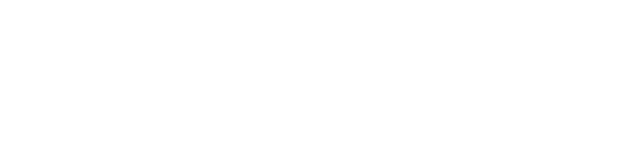
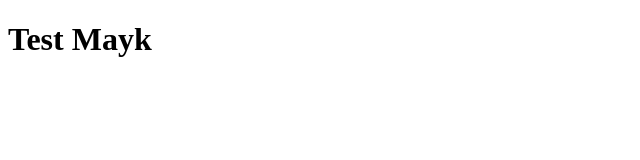
Before and after one commit to Mayksi06/softwaresecurity, a plain HTML site: page index.html in a window 1280 px wide. Shown: the whole page, without its empty margins (0-640 px from the left). Drawn offline with Linux system fonts and the light colour scheme.

Commit message:
Update index.html

```diff
--- a/index.html
+++ b/index.html
@@ -6,5 +6,6 @@
     <body>
         <div id="inputDiv"></div>
         <script src="./input.js"></script>
+        <h1>Test Mayk</h1>
     </body>
 </html>
```
